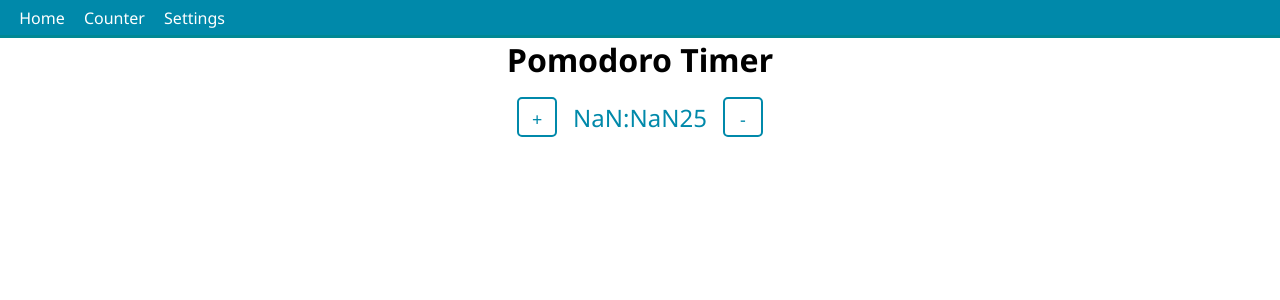
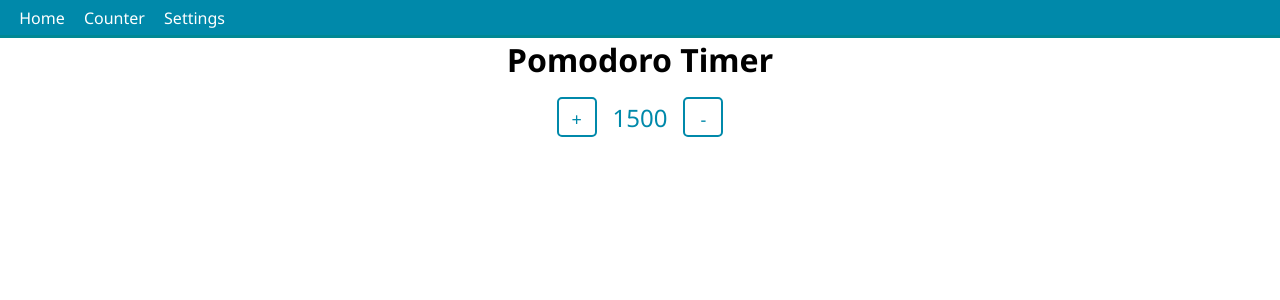
Before and after one commit to JustinDotRocks/pomodoro-timer, a React (Create React App) app: page / in a window 1280 px wide. Shown: the top 300 px of the page. Built offline with nearby package versions, Linux system fonts and the light colour scheme.

Commit message:
2nd commit?

```diff
--- a/src/components/timer/Timer.js
+++ b/src/components/timer/Timer.js
@@ -4,7 +4,8 @@ import styled from 'styled-components';
 import {
     decrement,
     increment,
-    selectTime
+    selectTime,
+    timerCountdown
   } from './timerSlice'
 
 const TimerButtonContainer = styled.div`
@@ -31,10 +32,7 @@ const TimerContainer = styled.div`
     font-size: x-large;
     color: #0089aa;
 `
-const getFormattedTime = (seconds) => {
-    return `${String(Math.floor(seconds / 60)).padStart(2, '0')}:${String(seconds % 60).padStart(2, '0')}`;
 
-}
 
 const Timer = () => {
     const timeRemaining = useSelector(selectTime)
@@ -46,9 +44,7 @@ const Timer = () => {
                 +
             </TimerButton>
             <TimerContainer>
-                <span>{getFormattedTime()}</span>
                 <span>{timeRemaining}</span>
-
             </TimerContainer>
             <TimerButton onClick={() => dispatch(decrement())}>
                 -
--- a/src/components/timer/timerSlice.js
+++ b/src/components/timer/timerSlice.js
@@ -1,6 +1,6 @@
 import { createSlice } from '@reduxjs/toolkit';
 
-const pomodoro = 25;
+const pomodoro = 1500;
 
 export const timerSlice = createSlice({
     name: 'timer',
@@ -14,7 +14,7 @@ export const timerSlice = createSlice({
         decrement: state => {
             state.value -= 1
         },
-        incrementByAmount: (state, action) => {
+        timerCountdown: (state, action) => {
             state.value += action.payload
         }
     }
@@ -23,6 +23,6 @@ export const timerSlice = createSlice({
 
 export const selectTime = state => state.timer.value;
 
-export const { increment, decrement, incrementByAmount } = timerSlice.actions;
+export const { increment, decrement, timerCountdown } = timerSlice.actions;
 
 export default timerSlice.reducer;
```
